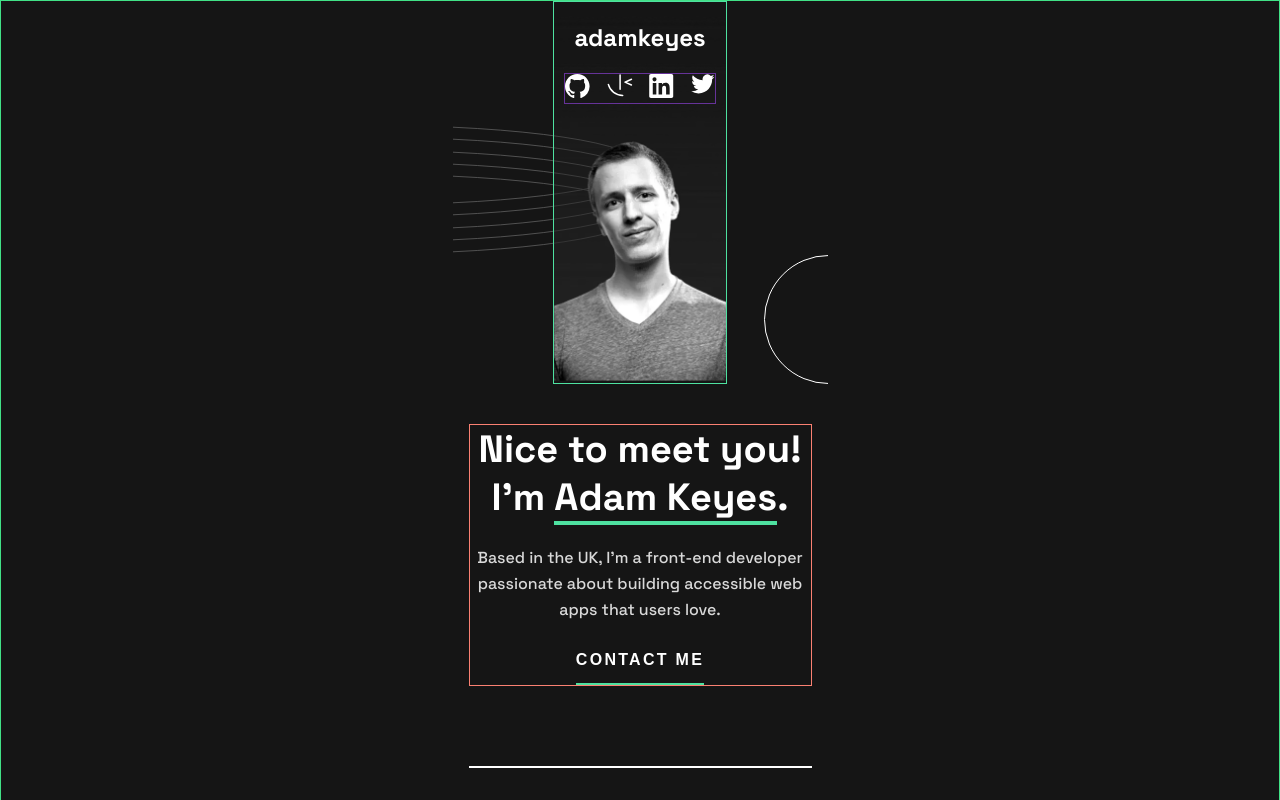
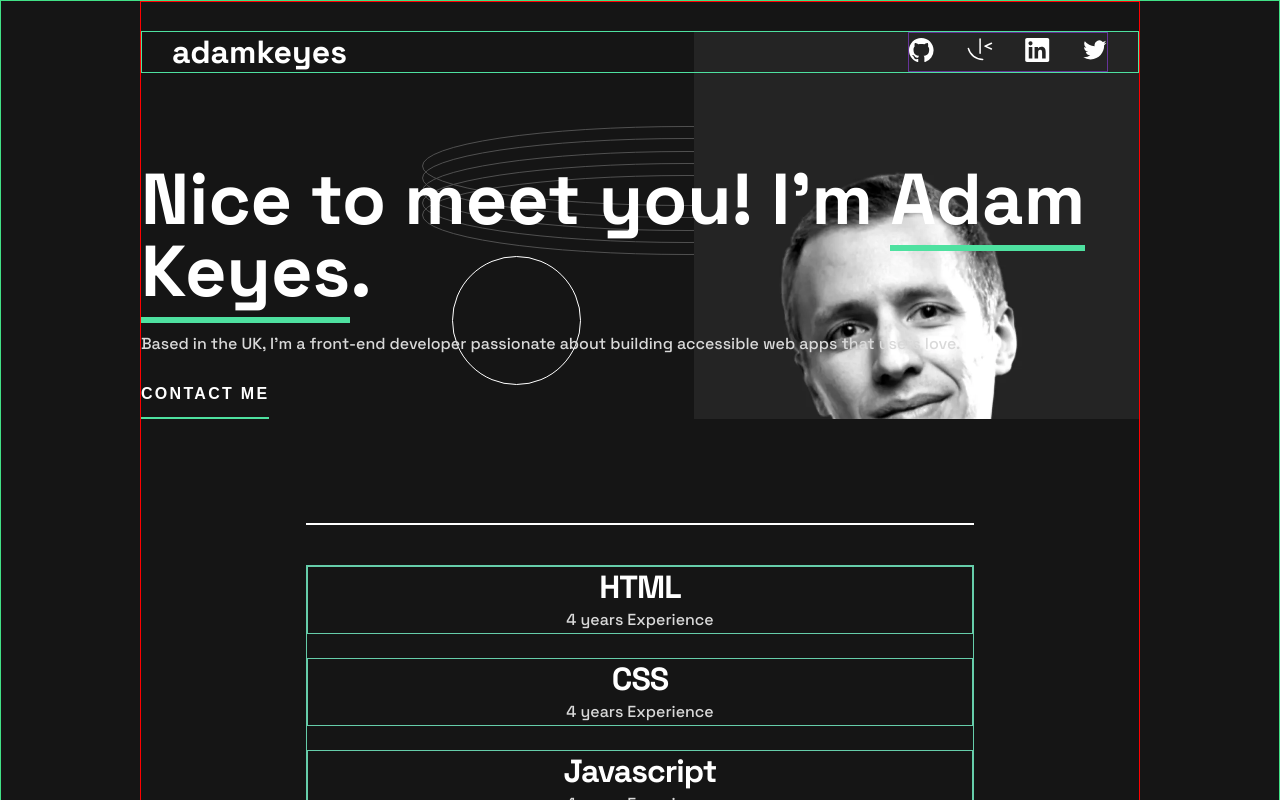
Before and after one commit to LeaHaelin/react-single-page-portfolio, a React (Create React App) app: page / in a window 1280 px wide. Shown: the top 800 px of the page. Built offline with nearby package versions, Linux system fonts and the light colour scheme.

Commit message:
refactor styles

```diff
--- a/src/App.js
+++ b/src/App.js
@@ -1,6 +1,6 @@
 import React from "react";
 import { Nav } from "./components/Nav";
-import { Header } from "./components/Header";
+import { Hero } from "./components/Hero";
 import { Skills } from "./components/Skills";
 import { Projects } from "./components/Projects";
 import { Contact } from "./components/Contact";
@@ -15,8 +15,10 @@ function App() {
 
   return (
     <div className="App">
-      <Nav iconGithub={iconGithub} iconFrontendM={iconFrontendM} iconLinkedin={iconLinkedin} iconTwitter={iconTwitter} />
-      <Header />
+      <section className="header">
+        <Nav iconGithub={iconGithub} iconFrontendM={iconFrontendM} iconLinkedin={iconLinkedin} iconTwitter={iconTwitter} />
+        <Hero />
+      </section>
       <hr className="line" />
       <Skills />
       <hr className="line" />
--- a/src/components/Header.js
+++ /dev/null
@@ -1,11 +0,0 @@
-import React from 'react'
-
-export const Header = () => {
-    return (
-        <div className='header'>
-            <h1 className="header__intro">Nice to meet you! I’m <span className="header__intro--name">Adam Keyes</span>.</h1>
-            <p className="header__text">Based in the UK, I’m a front-end developer passionate about building accessible web apps that users love.</p>
-            <button className="header__contact contact-me">contact me</button>
-        </div >
-    )
-}
--- /dev/null
+++ b/src/components/Hero.js
@@ -0,0 +1,13 @@
+import React from 'react'
+
+export const Hero = () => {
+    return (
+        <div className='hero'>
+            <div className="hero__content">
+                <h1 className="hero__intro">Nice to meet you! I’m <span className="hero__intro--name">Adam Keyes</span>.</h1>
+                <p className="hero__text">Based in the UK, I’m a front-end developer passionate about building accessible web apps that users love.</p>
+                <button className="hero__contact contact-me">contact me</button>
+            </div>
+        </div >
+    )
+}
--- a/src/styles/_header.scss
+++ b/src/styles/_hero.scss
@@ -1,19 +1,19 @@
-.header {
-    margin: 40px 0 80px;
-    border: 1px solid salmon;
+.hero {
+    margin-top: 331px;
 }
 
-.header__intro {
+.hero__intro {
     font-weight: 700;
-    font-size: 38px;
+    font-size: 40px;
+    line-height: 40px;
     color: $white;
 }
 
-.header__intro--name {
+.hero__intro--name {
     border-bottom: 4px solid $green;
 }
 
-.header__text {
+.hero__text {
     margin-top: 24px;
     font-weight: 500;
     font-size: 16px;
@@ -21,7 +21,7 @@
     color: $grey;
 }
 
-.header__contact,
+.hero__contact,
 .contact-me {
     margin-top: 24px;
     font-weight: 700;
@@ -41,3 +41,19 @@
     cursor: pointer;
     color: $green;
 }
+
+@media(min-width:700px) {
+    .hero {
+        margin: 90px 0 0;
+        text-align: left;
+    }
+
+    .hero__intro {
+        font-size: 72px;
+        line-height: 72px;
+    }
+
+    .hero__intro--name {
+        border-bottom: 6px solid $green;
+    }
+}
--- a/src/styles/_icons.scss
+++ b/src/styles/_icons.scss
@@ -1,19 +1,8 @@
-.banner {
-    margin: 0 auto;
-    border: 1px solid $green;
-    width: 174px;
-}
-
-.banner__logo {
-    font-weight: 700;
-    font-size: 24px;
-    color: $white;
-}
-
 .banner__icons {
     border: 1px solid rebeccapurple;
     display: flex;
     justify-content: space-between;
+    align-items: center;
     margin-top: 20px;
 }
 
@@ -26,3 +15,17 @@
     cursor: pointer;
     fill: $green;
 }
+
+@media(min-width:700px) {
+    .banner {
+        width: 100%;
+        display: flex;
+        flex-direction: row;
+        justify-content: space-between;
+    }
+
+    .banner__icons {
+        margin-top: 0;
+        width: 200px;
+    }
+}
--- a/src/styles/_nav.scss
+++ b/src/styles/_nav.scss
@@ -1,11 +1,26 @@
-$photoMB: url('../assets/images/image-profile-mobile.webp');
-$photoTB: url('../assets/images/image-profile-tablet.webp');
-$photoDT: url('../assets/images/image-profile-desktop.webp');
+.banner {
+    margin: 20px auto 0px;
+    border: 1px solid $green;
+    width: 174px;
+}
 
+.banner__logo {
+    font-weight: 700;
+    font-size: 24px;
+    color: $white;
+}
 
-.nav {
-    background: $photoMB;
-    height: 383px;
-    background-size: 100%;
-    padding: 20px 10px;
+@media(min-width:700px) {
+    .banner {
+        width: 100%;
+        margin-top: 29px;
+        padding: 0 30px;
+        display: flex;
+        flex-direction: row;
+        justify-content: space-between;
+    }
+
+    .banner__logo {
+        font-size: 32px;
+    }
 }
--- a/src/styles/app.css
+++ b/src/styles/app.css
@@ -10,6 +10,7 @@ body {
 }
 
 .App {
+  border: 1px solid red;
   margin: 0 auto;
   padding: 0 16px;
   max-width: 375px;
@@ -18,23 +19,46 @@ body {
   background: no-repeat top 124px right 187px url("../assets/images/pattern-rings.svg"), no-repeat top 254px left 311px url("../assets/images/pattern-circle.svg"), no-repeat top 1320px left 189px url("../assets/images/pattern-rings.svg"), no-repeat bottom 220px right 189px url("../assets/images/pattern-rings.svg");
 }
 
+.header {
+  background: no-repeat top center url("../assets/images/image-profile-mobile.webp");
+  background-size: 174px 383px;
+  margin-bottom: 80px;
+}
+
 .line {
   border: 1px solid #FFFFFF;
 }
 
+@media (min-width: 700px) {
+  .App {
+    min-width: 700px;
+    border: 1px solid red;
+    padding: 0 30px;
+  }
+  .header {
+    background: no-repeat top right url("../assets/images/image-profile-tablet.webp");
+    background-size: 322px 600px;
+    margin: 0 -30px 60px 0;
+  }
+}
+@media (min-width: 1000px) {
+  .App {
+    min-width: 1000px;
+    border: 1px solid red;
+    padding: 0 165px;
+  }
+  .header {
+    background: no-repeat top right url("../assets/images/image-profile-desktop.webp");
+    background-size: 445px 720px;
+    margin: 0 -165px 104px -165px;
+  }
+}
 @font-face {
   font-family: "Space Grotesk";
   src: url(../assets/fonts/SpaceGrotesk-VariableFont_wght.ttf);
 }
-.nav {
-  background: url("../assets/images/image-profile-mobile.webp");
-  height: 383px;
-  background-size: 100%;
-  padding: 20px 10px;
-}
-
 .banner {
-  margin: 0 auto;
+  margin: 20px auto 0px;
   border: 1px solid #4EE1A0;
   width: 174px;
 }
@@ -45,10 +69,24 @@ body {
   color: #FFFFFF;
 }
 
+@media (min-width: 700px) {
+  .banner {
+    width: 100%;
+    margin-top: 29px;
+    padding: 0 30px;
+    display: flex;
+    flex-direction: row;
+    justify-content: space-between;
+  }
+  .banner__logo {
+    font-size: 32px;
+  }
+}
 .banner__icons {
   border: 1px solid rebeccapurple;
   display: flex;
   justify-content: space-between;
+  align-items: center;
   margin-top: 20px;
 }
 
@@ -62,22 +100,34 @@ body {
   fill: #4EE1A0;
 }
 
-.header {
-  margin: 40px 0 80px;
-  border: 1px solid salmon;
+@media (min-width: 700px) {
+  .banner {
+    width: 100%;
+    display: flex;
+    flex-direction: row;
+    justify-content: space-between;
+  }
+  .banner__icons {
+    margin-top: 0;
+    width: 200px;
+  }
+}
+.hero {
+  margin-top: 331px;
 }
 
-.header__intro {
+.hero__intro {
   font-weight: 700;
-  font-size: 38px;
+  font-size: 40px;
+  line-height: 40px;
   color: #FFFFFF;
 }
 
-.header__intro--name {
+.hero__intro--name {
   border-bottom: 4px solid #4EE1A0;
 }
 
-.header__text {
+.hero__text {
   margin-top: 24px;
   font-weight: 500;
   font-size: 16px;
@@ -85,7 +135,7 @@ body {
   color: #D9D9D9;
 }
 
-.header__contact,
+.hero__contact,
 .contact-me {
   margin-top: 24px;
   font-weight: 700;
@@ -106,6 +156,19 @@ body {
   color: #4EE1A0;
 }
 
+@media (min-width: 700px) {
+  .hero {
+    margin: 90px 0 0;
+    text-align: left;
+  }
+  .hero__intro {
+    font-size: 72px;
+    line-height: 72px;
+  }
+  .hero__intro--name {
+    border-bottom: 6px solid #4EE1A0;
+  }
+}
 .skills {
   border: 1px solid mediumaquamarine;
   margin: 40px 0 16px;
--- a/src/styles/app.scss
+++ b/src/styles/app.scss
@@ -6,6 +6,9 @@ $green: #4EE1A0;
 $red: #FF6F5B;
 $patternCircle: url("../assets/images/pattern-circle.svg");
 $patternRings: url("../assets/images/pattern-rings.svg");
+$photoMB: url('../assets/images/image-profile-mobile.webp');
+$photoTB: url('../assets/images/image-profile-tablet.webp');
+$photoDT: url('../assets/images/image-profile-desktop.webp');
 
 * {
     padding: 0;
@@ -23,7 +26,7 @@ body {
 }
 
 .App {
-    // border: 1px solid red;
+    border: 1px solid red;
     margin: 0 auto;
     padding: 0 16px;
     max-width: 375px;
@@ -32,13 +35,49 @@ body {
     background: no-repeat top 124px right 187px $patternRings,
         no-repeat top 254px left 311px $patternCircle,
         no-repeat top 1320px left 189px $patternRings,
-        no-repeat bottom 220px right 189px $patternRings;
-    ;
+        no-repeat bottom 220px right 189px $patternRings,
+}
+
+.header {
+    background: no-repeat top center $photoMB;
+    background-size: 174px 383px;
+    margin-bottom: 80px;
 }
 
 .line {
     border: 1px solid $white;
 }
+
+@media(min-width:700px) {
+    .App {
+        min-width: 700px;
+        border: 1px solid red;
+        padding: 0 30px;
+    }
+
+    //TB, DT screen has full width
+    .header {
+        background: no-repeat top right $photoTB;
+        background-size: 322px 600px;
+        margin: 0 -30px 60px 0;
+    }
+}
+
+@media(min-width:1000px) {
+    .App {
+        min-width: 1000px;
+        border: 1px solid red;
+        padding: 0 165px;
+    }
+
+    .header {
+        background: no-repeat top right $photoDT;
+        background-size: 445px 720px;
+        margin: 0 -165px 104px -165px;
+    }
+}
+
+
 
 @font-face {
     font-family: "Space Grotesk";
@@ -48,7 +87,7 @@ body {
 
 @import "./nav";
 @import "./icons";
-@import "./header";
+@import "./hero";
 @import "./skills";
 @import "./projects";
 @import "./contact";
```
Also changed, not shown: 1 other file (tests, documents, lock files or other folders).
